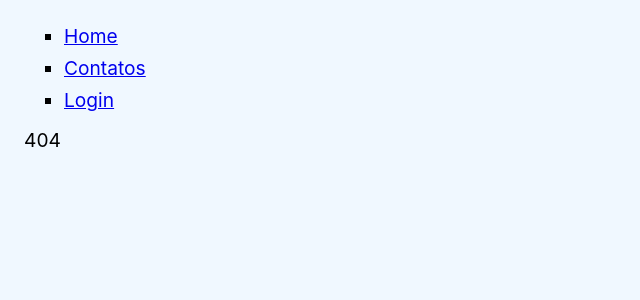
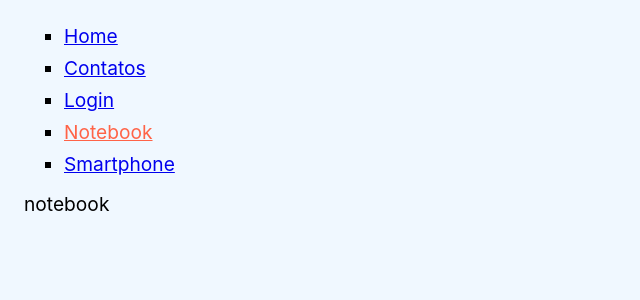
Before and after one commit to Bruends/EstudosDiarios, a React (Create React App) app in the folder ReactParaIniciantes/meu-app/: page /produto/notebook in a window 1280 px wide. Before the commit this address had no page. Shown: the top 300 px of the page, without its empty margins (0-640 px from the left). Built offline with nearby package versions, Linux system fonts and the light colour scheme.

Commit message:
React Router Params e Location

```diff
--- a/ReactParaIniciantes/meu-app/src/ReactRouter/Header.js
+++ b/ReactParaIniciantes/meu-app/src/ReactRouter/Header.js
@@ -1,13 +1,21 @@
 import React from 'react'
-import { NavLink } from 'react-router-dom'
+import { NavLink, useLocation } from 'react-router-dom'
 import './Header.css'
 
 const Header = () => {
+  const location = useLocation();
+
+  React.useEffect(() => {
+    console.log('Mudou a rota')
+  }, [location])
+
   return (
     <ul>
       <li><NavLink to="/" end>Home</NavLink></li>
       <li><NavLink to="contatos">Contatos</NavLink></li>
       <li><NavLink to="login">Login</NavLink></li>
+      <li><NavLink to="produto/notebook">Notebook</NavLink></li>
+      <li><NavLink to="produto/smartphone">Smartphone</NavLink></li>
     </ul>
   )
 }
--- /dev/null
+++ b/ReactParaIniciantes/meu-app/src/ReactRouter/Produto.js
@@ -0,0 +1,20 @@
+import React from 'react'
+import { useLocation, useParams } from 'react-router-dom'
+
+const Produto = () => {
+  const params = useParams()
+  // const location = useLocation()
+
+  // console.log(location)
+
+  // const search = new URLSearchParams(location.search)
+  // console.log(search.get('memoria'))
+
+  return (
+    <div>
+      {params.id}
+    </div>
+  )
+}
+
+export default Produto
--- a/ReactParaIniciantes/meu-app/src/ReactRouter/ReactRouter.js
+++ b/ReactParaIniciantes/meu-app/src/ReactRouter/ReactRouter.js
@@ -4,6 +4,7 @@
 import Home from './Home'
 import Header from './Header'
 import Login from './Login'
+import Produto from './Produto'
 
 const ReactRouter = () => {
 
@@ -15,6 +16,7 @@
           <Route path="/" element={<Home />} />
           <Route path="/contatos" element={<Contatos />} />
           <Route path="/Login" element={<Login />} />
+          <Route path="/produto/:id" element={<Produto />} />
           <Route path="*" element={<p>404</p>} />
         </Routes>
         <footer></footer>
```
